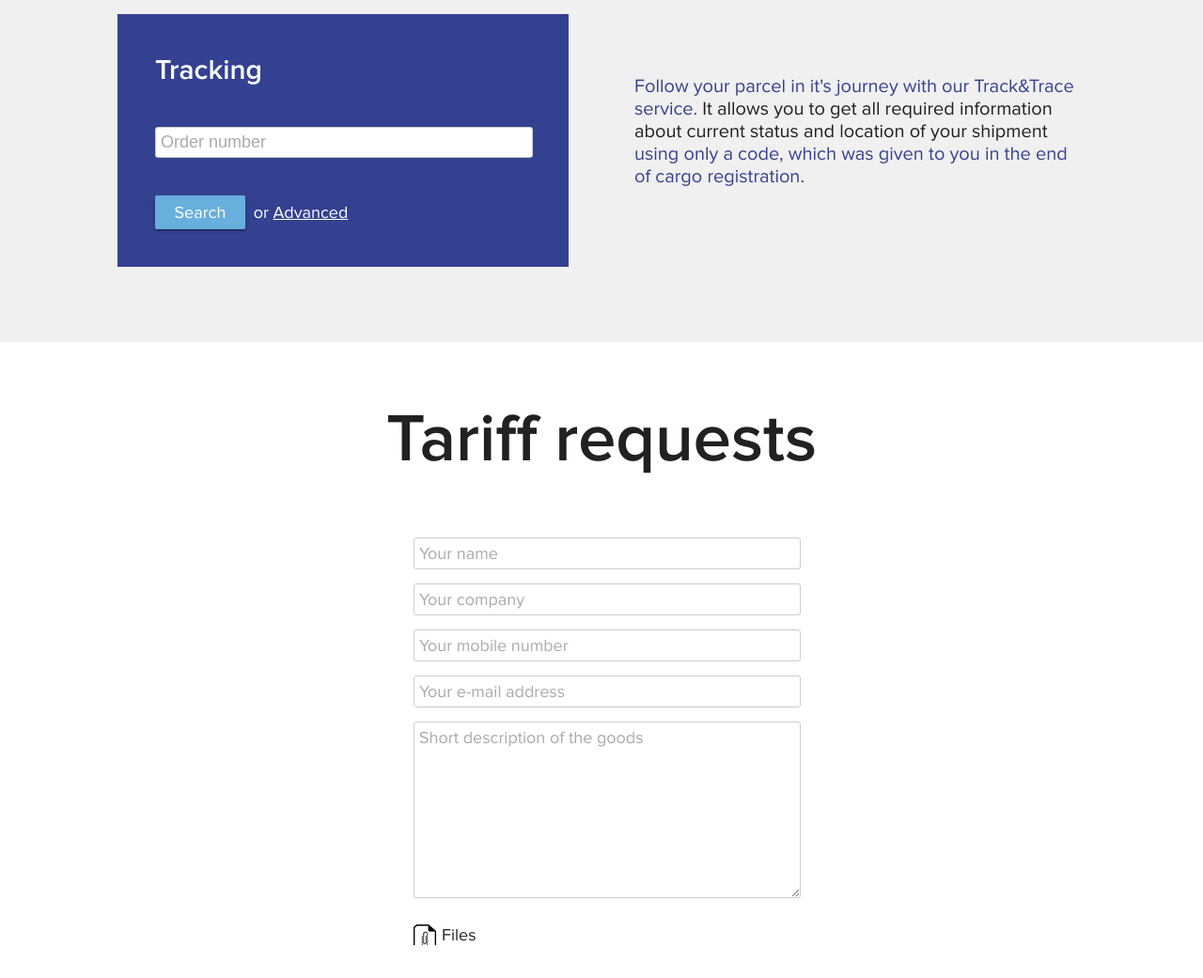
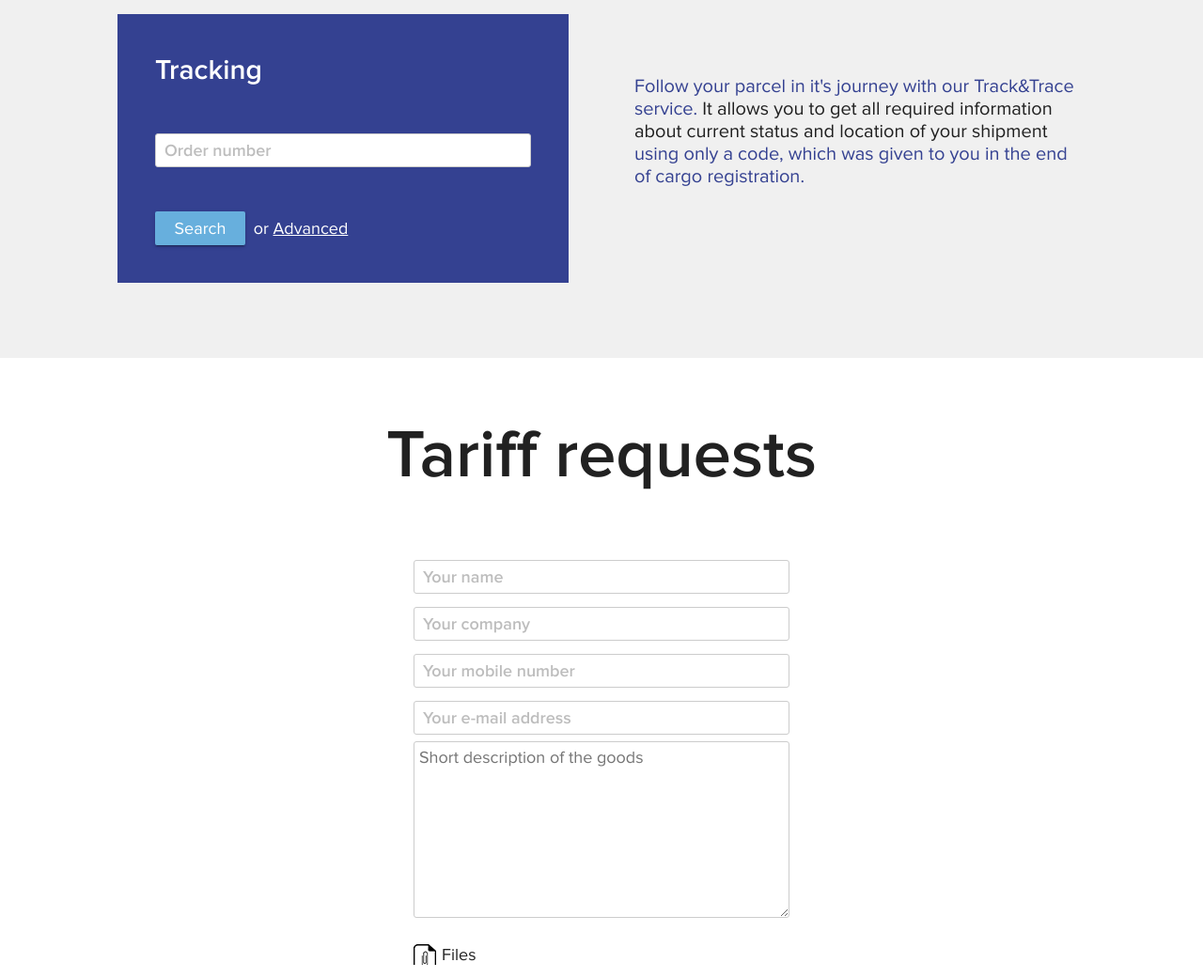
Before and after one commit to kkambucha/polar-group, a website: page src/online-services.html in a window 1280 px wide. Shown: the part 1980-3021 px from the top of the page at 94% size. Drawn offline with nearby package versions, Linux system fonts and the light colour scheme; files that its build step writes are made by us from their sources; files whose address does not match are found by name.

Commit message:
mdl-inputs in online-services page

```diff
--- a/src/css/partials/style.scss
+++ b/src/css/partials/style.scss
@@ -969,21 +969,8 @@ header {
     margin: 0 0 40px;
   }
   &__input {
-    width: 390px;
-    padding: 5px;
-    font-size: 18px;
-    color: #000000 !important;
-    border: 1px solid #cccccc;
-    border-radius: 3px;
     margin-bottom: 40px;
   }
-
-  &__input[placeholder] { color: #aaaaaa; }
-  &__input::-moz-placeholder { color: #aaaaaa; }
-  &__input::-webkit-input-placeholder { color: #aaaaaa; }
-  &__input:-moz-placeholder { color: #aaaaaa; }
-  &__input:-ms-placeholder { color: #aaaaaa; }
-
   &__button a{
     font-size: 18px;
   }
@@ -1010,7 +997,7 @@ header {
     margin: 0 auto 80px;
   }
   &__form-item {
-    width: 100%;
+    width: 388px;
     padding: 5px;
     margin-bottom: 15px;
     border-radius: 3px;
@@ -1019,11 +1006,7 @@ header {
     font-size: 18px;
     color: #000000;
   }
-  &__form-item[placeholder] { color: #aaaaaa; }
-  &__form-item::-moz-placeholder { color: #aaaaaa; }
-  &__form-item::-webkit-input-placeholder { color: #aaaaaa; }
-  &__form-item:-moz-placeholder { color: #aaaaaa; }
-  &__form-item:-ms-placeholder { color: #aaaaaa; }
+
   &__send-files {
     width: 100px;
     height: 40px;
--- a/src/online-services.html
+++ b/src/online-services.html
@@ -104,7 +104,10 @@
 					<div class="b-tracking">
 						<h3 class="b-tracking__head">Tracking</h3>
 						<form>
-							<input class="b-tracking__input" type="text" name="number" placeholder="Order number">
+                            <div class="mdl-textfield mdl-js-textfield b-form__textfield b-tracking__input">
+                                <input class="mdl-textfield__input b-form__input" type="text" id="order-number">
+                                <label class="mdl-textfield__label b-form__label" for="login">Order number</label>
+                            </div>
 						</form>
 						<div class="b-tracking__button">
 							<a href="javascript: void 0;" class="mdl-button mdl-button--no-capital mdl-js-button mdl-button--raised mdl-js-ripple-effect mdl-button--accent">
@@ -123,10 +126,23 @@
 			<div class="b-tariff-requests">
 				<h2 class="b-tariff-requests__head">Tariff requests</h2>
 				<form class="b-tariff-requests__form">
-					<input class="b-tariff-requests__form-item" type="text" placeholder="Your name">
-					<input class="b-tariff-requests__form-item" type="text" placeholder="Your company">
-					<input class="b-tariff-requests__form-item" type="text" placeholder="Your mobile number">
-					<input class="b-tariff-requests__form-item" type="text" placeholder="Your e-mail address">
+                    <div class="mdl-textfield mdl-js-textfield b-form__textfield">
+                        <input class="mdl-textfield__input b-form__input" type="text" id="name">
+                        <label class="mdl-textfield__label b-form__label" for="login">Your name</label>
+                    </div>
+                    <div class="mdl-textfield mdl-js-textfield b-form__textfield">
+                        <input class="mdl-textfield__input b-form__input" type="text" id="company">
+                        <label class="mdl-textfield__label b-form__label" for="login">Your company</label>
+                    </div>
+                    <div class="mdl-textfield mdl-js-textfield b-form__textfield">
+                        <input class="mdl-textfield__input b-form__input" type="text" id="phone">
+                        <label class="mdl-textfield__label b-form__label" for="login">Your mobile number</label>
+                    </div>
+                    <div class="mdl-textfield mdl-js-textfield b-form__textfield">
+                        <input class="mdl-textfield__input b-form__input" type="text" id="email">
+                        <label class="mdl-textfield__label b-form__label" for="login">Your e-mail address</label>
+                    </div>
+
 					<textarea class="b-tariff-requests__form-item" placeholder="Short description of the goods" rows="8"></textarea>
 					<div class="b-tariff-requests__send-files">Files</div>
 
```
Also changed, not shown: build/css/main.css, build/online-services.html.
